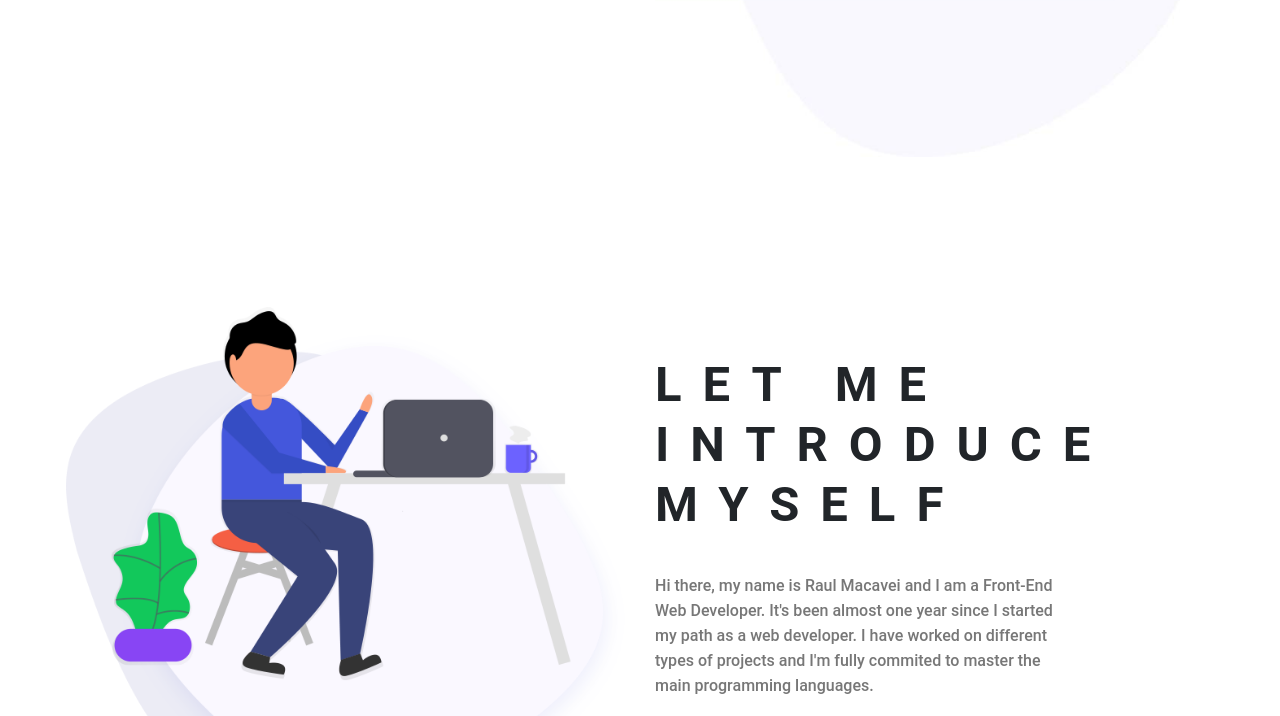
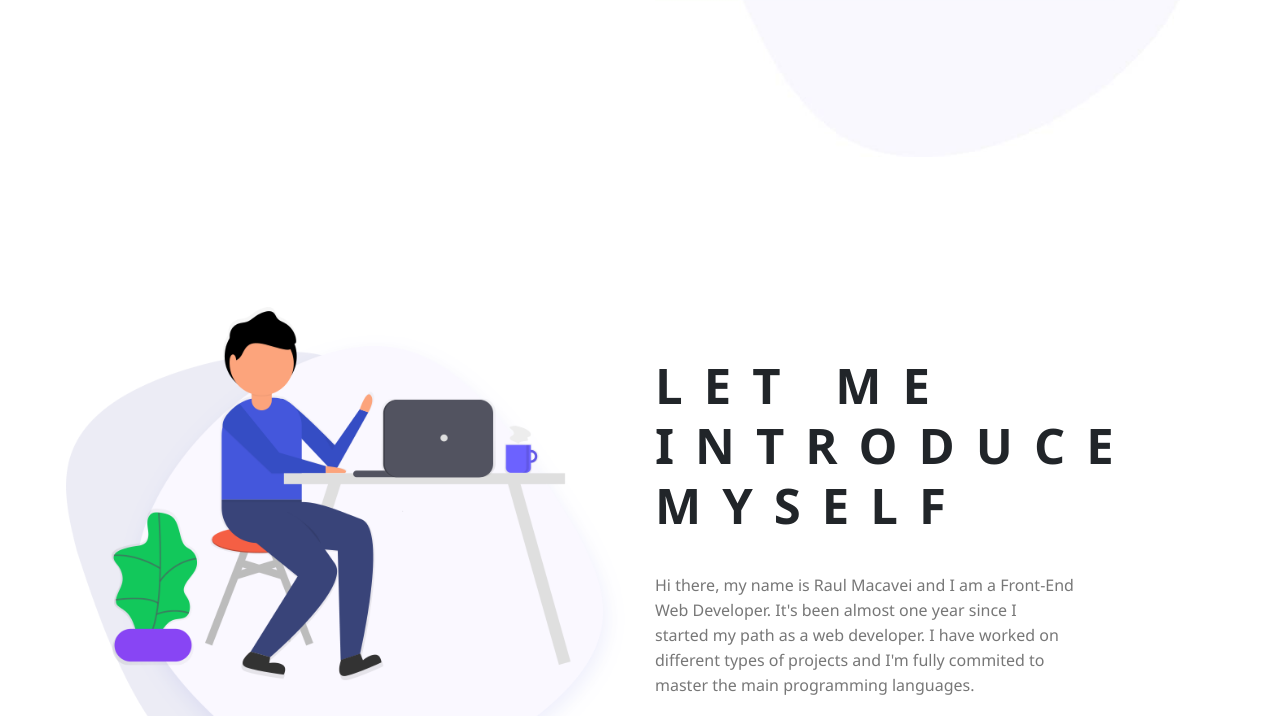
Before and after one commit to RaulMacavei/personal-portfolio, a plain HTML site: page index.html in a window 1280 px wide. Shown: the part 574-1290 px from the top of the page. Drawn offline with Linux system fonts and the light colour scheme; a web font is replaced by a local one.

Commit message:
font changes

```diff
--- a/css/partials/_variables.css
+++ b/css/partials/_variables.css
@@ -19,5 +19,5 @@ body {
   --box-shadow: 0px 10px 30px rgba(57, 56, 61, 0.205);
 
   /* font family variables. */
-  --roboto: "Roboto", cursive, Arial;
+  --roboto: "Segoe UI", Tahoma, Verdana, sans-serif;
 }
```
